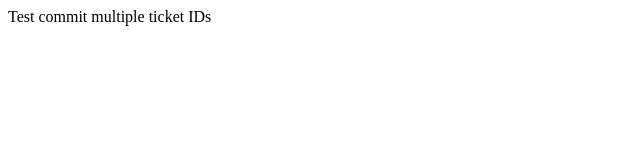
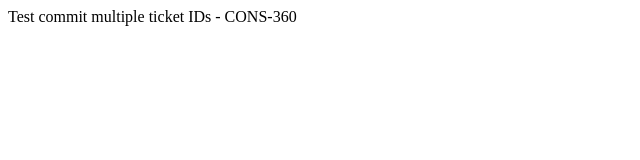
Before and after one commit to Trimud/test-webhooks, a plain HTML site: page index.html in a window 1280 px wide. Shown: the whole page, without its empty margins (0-640 px from the left). Drawn offline with Linux system fonts and the light colour scheme.

Commit message:
CONS-360 Test Commit Message

```diff
--- a/index.html
+++ b/index.html
@@ -7,6 +7,6 @@
 	<title>Test</title>
 </head>
 <body>
-	Test commit multiple ticket IDs
+	Test commit multiple ticket IDs - CONS-360
 </body>
 </html>
```
